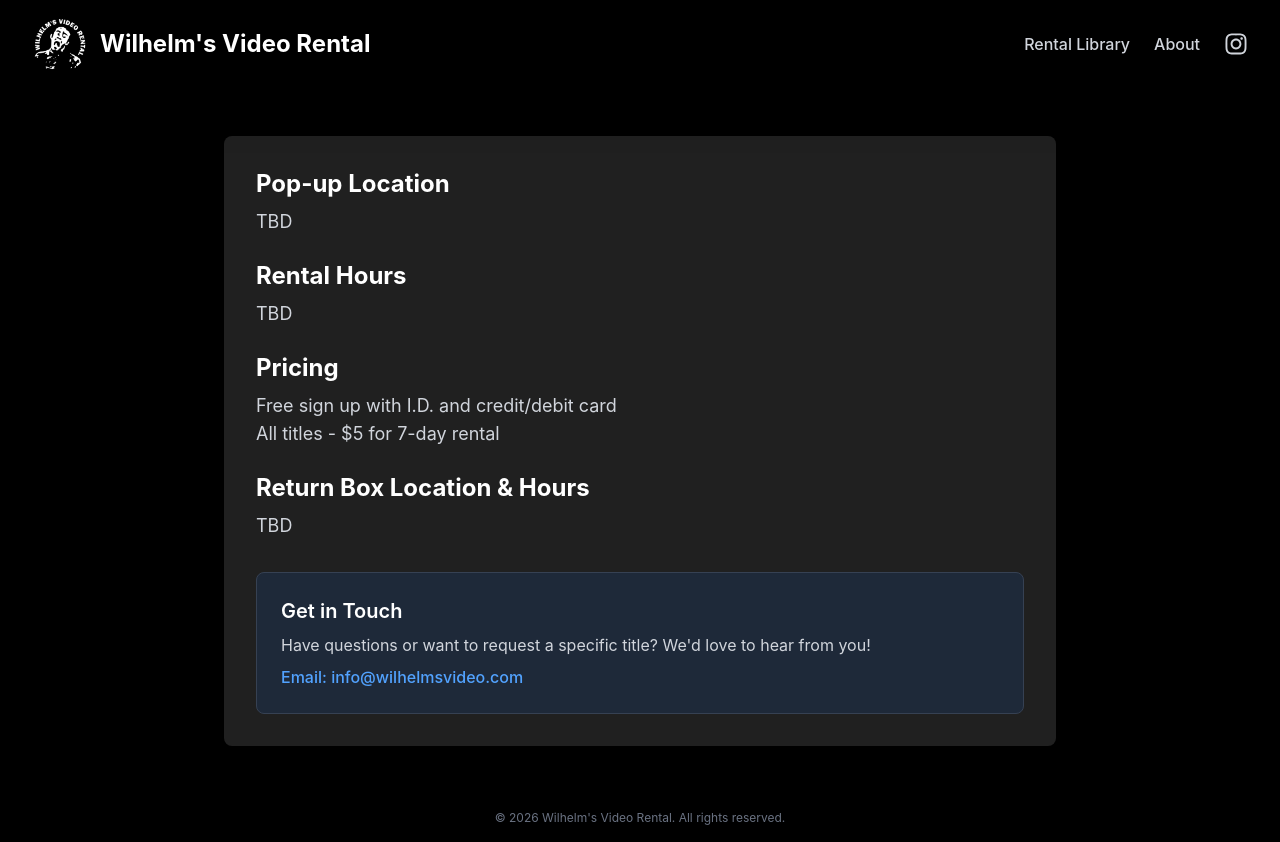
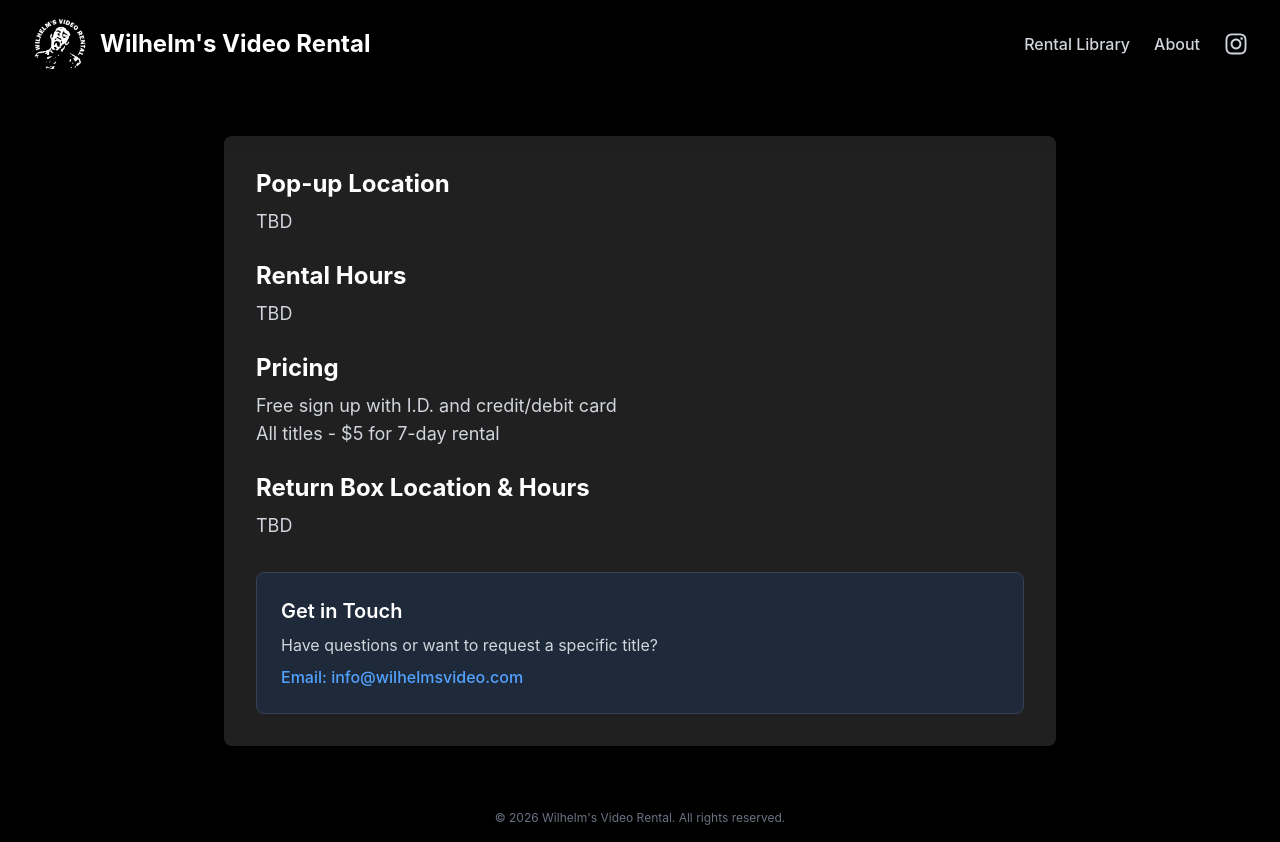
Before and after one commit to msmithfl/video-rental-site, a React (Vite) app in the folder frontend/VideoRentalSite.Client/: page /about in a window 1280 px wide. Built offline with nearby package versions, Linux system fonts and the light colour scheme.

Commit message:
adjust text

```diff
--- a/frontend/VideoRentalSite.Client/src/pages/About.tsx
+++ b/frontend/VideoRentalSite.Client/src/pages/About.tsx
@@ -17,7 +17,7 @@ export default function About() {
           <div className="mt-8 p-6 bg-gray-800 rounded-lg border border-gray-700">
             <h4 className="text-xl font-semibold text-white mb-2">Get in Touch</h4>
             <p className="text-gray-300">
-              Have questions or want to request a specific title? We'd love to hear from you!
+              Have questions or want to request a specific title?
             </p>
             <p className="text-blue-400 font-medium mt-2">
               Email: info@wilhelmsvideo.com
```
